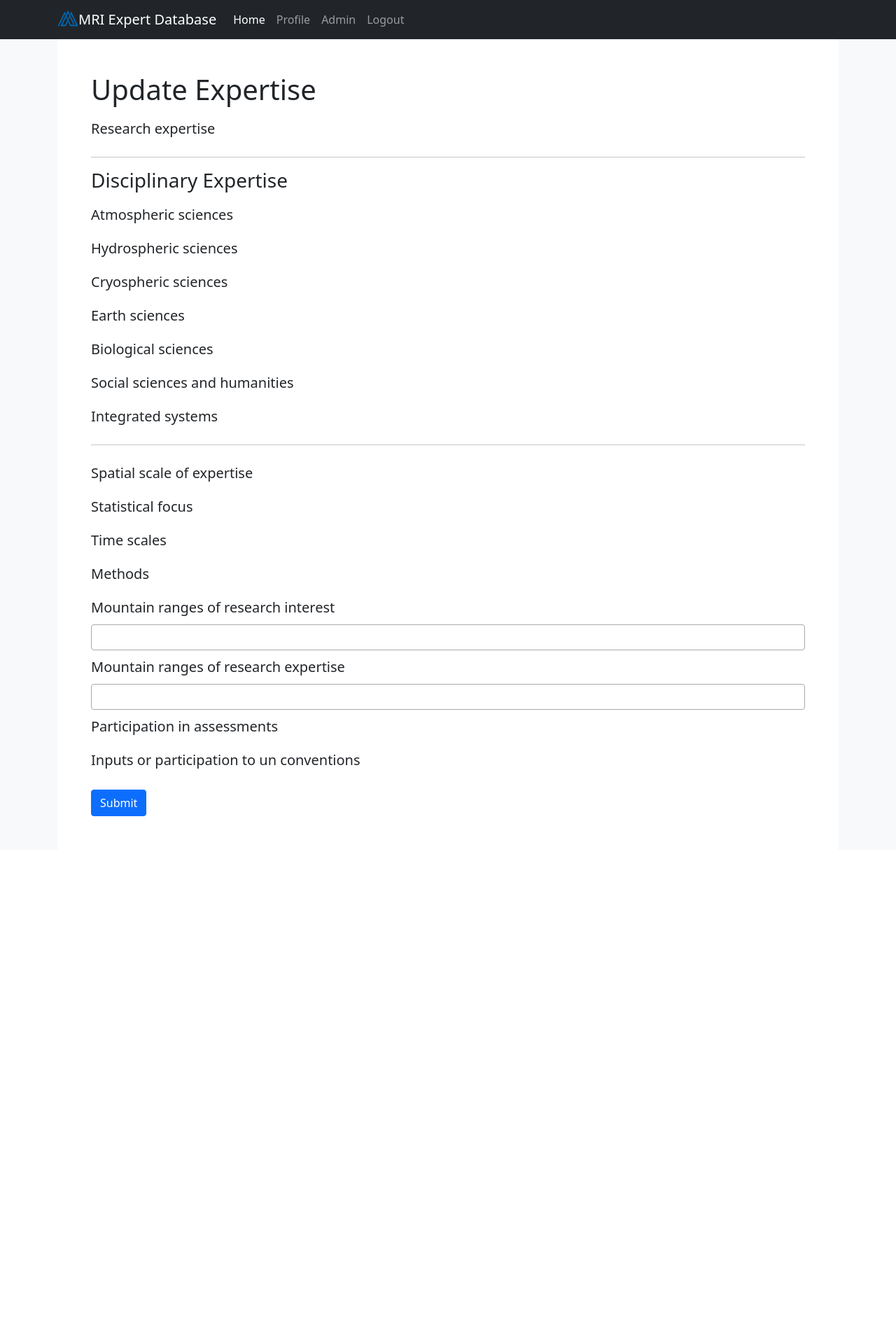
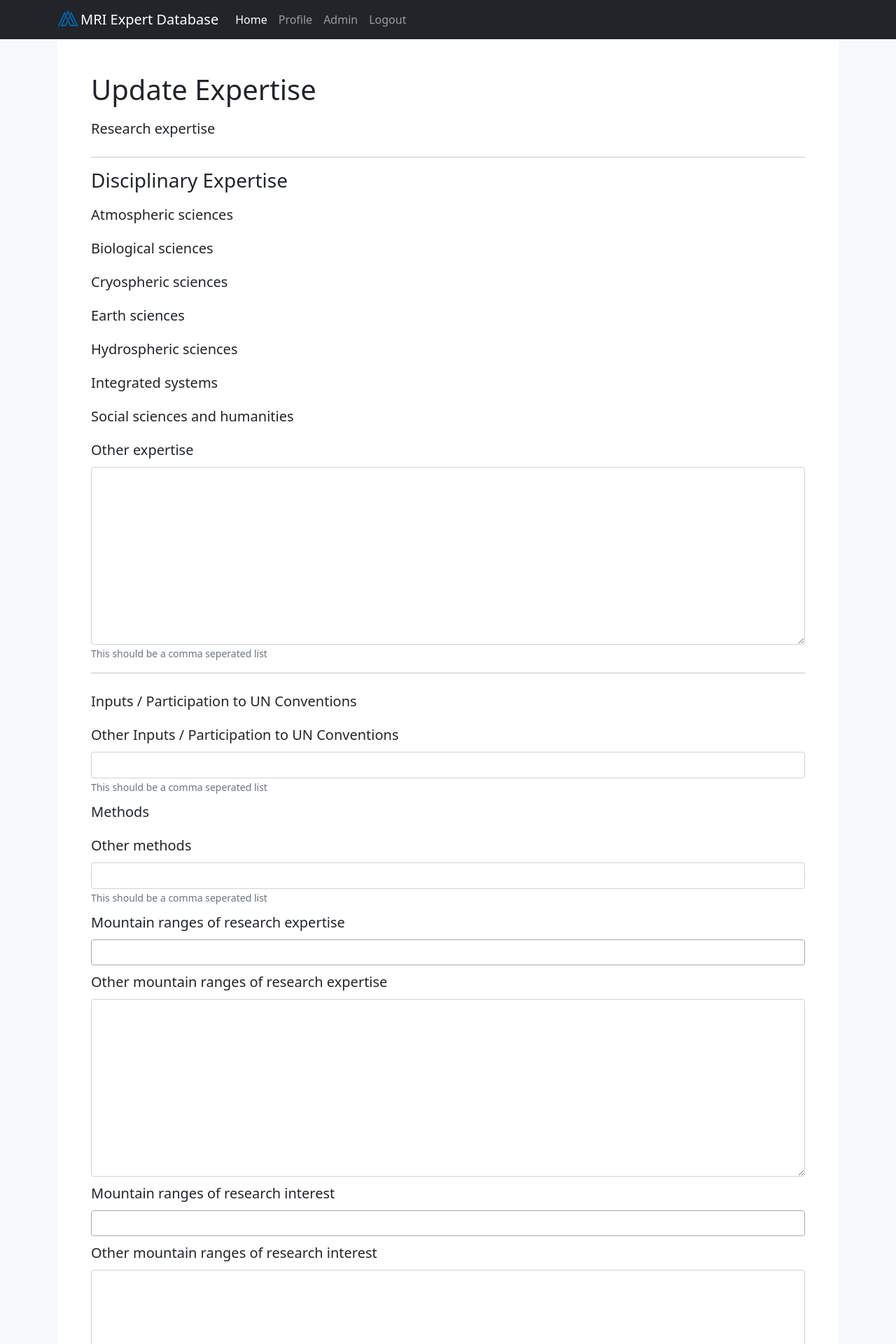
Before and after one commit to ungleich/mri-connect, a Django app: page /create-expertise/ in a window 1280 px wide. Shown: the top 1920 px of the page at 70% size. Before the commit the page ends 1166 px from the top, so only its background shows below. Run offline with Django 3.2, Linux system fonts and the light colour scheme; the visitor is signed in with stand-in values (Sample User, id 1); data that the repository does not hold is empty; parts of the project's set-up code (start-up, migrations or seed data) failed here and were passed over; some libraries are stand-ins or nearby versions.

Commit message:
Expertise fields reordered alphabetically
Added space before submit button in search

Added space after MRI logo and the brand name

Added individual expertise fields in Advanced search

Model's plural name are corrected

Admin links in navbar now visible to staff as well

```diff
--- a/expert_management/admin.py
+++ b/expert_management/admin.py
@@ -25,10 +25,10 @@ class ExpertiseAdmin(admin.ModelAdmin):
                 'more_detail_about_participation_in_assessments',
                 'inputs_or_participation_to_un_conventions',
                 'other_inputs_or_participation_to_un_conventions',
+                'mountain_ranges_of_research_expertise',
+                'other_mountain_ranges_of_research_expertise',
                 'mountain_ranges_of_research_interest',
                 'other_mountain_ranges_of_research_interest',
-                'mountain_ranges_of_research_expertise',
-                'other_mountain_ranges_of_research_expertise',
                 'user',
             ]
         }),
@@ -64,7 +64,7 @@ class ProjectInlineAdmin(admin.StackedInline):
 
 @admin.register(models.User)
 class UserAdmin(admin.ModelAdmin):
-    search_fields = ('first_name', 'last_name')
+    search_fields = ('first_name', 'last_name', 'username', 'email')
     inlines = (ExpertiseInlineAdmin, ProjectInlineAdmin)
 
 
--- a/expert_management/forms.py
+++ b/expert_management/forms.py
@@ -54,24 +54,45 @@ class ExpertiseForm(forms.ModelForm):
         self.helper.label_class = "col-form-label col-form-label-lg"
         self.helper.layout = Layout(
             Field('research_expertise'),
+
             HTML("<hr>"),
+
             HTML("<h3>Disciplinary Expertise</h3>"),
             Field('atmospheric_sciences'),
-            Field('hydrospheric_sciences'),
+            Field('biological_sciences'),
             Field('cryospheric_sciences'),
             Field('earth_sciences'),
-            Field('biological_sciences'),
+            Field('hydrospheric_sciences'),
+            Field('integrated_systems'),
             Field('social_sciences_and_humanities'),
-            Field('integrated_systems'),
+            Field('other_expertise'),
+
             HTML("<hr>"),
+
+            Field('inputs_or_participation_to_un_conventions'),
+            Field('other_inputs_or_participation_to_un_conventions'),
+
+            Field('methods'),
+            Field('other_methods'),
+
+            Field('mountain_ranges_of_research_expertise'),
+            Field('other_mountain_ranges_of_research_expertise'),
+
+            Field('mountain_ranges_of_research_interest'),
+            Field('other_mountain_ranges_of_research_interest'),
+
+            Field('participation_in_assessments'),
+            Field('other_participation_in_assessments'),
+            Field('more_detail_about_participation_in_assessments'),
+
             Field('spatial_scale_of_expertise'),
+            Field('other_spatial_scale_of_expertise'),
+
             Field('statistical_focus'),
+            Field('other_statistical_focus'),
+
             Field('time_scales'),
-            Field('methods'),
-            Field('mountain_ranges_of_research_interest'),
-            Field('mountain_ranges_of_research_expertise'),
-            Field('participation_in_assessments'),
-            Field('inputs_or_participation_to_un_conventions'),
+            Field('other_time_scales'),
         )
 
     class Meta:
@@ -97,6 +118,13 @@ class ExpertiseForm(forms.ModelForm):
 
 
 class SearchForm(forms.Form):
+    def __init__(self, *args, **kwargs):
+        super().__init__(*args, **kwargs)
+        self.helper = FormHelper(self)
+        self.helper.use_custom_control = False
+        self.helper.add_input(Submit("search", "Search"))
+        self.helper.label_class = "col-form-label"
+
     name = forms.CharField(required=False)
 
     # We are allowing custom choices (on client side) for the expertise field
@@ -116,30 +144,87 @@ class SearchForm(forms.Form):
             models.ResearchExpertise.objects.none()
         ).order_by("title")
     )
-    regions_of_expertise = forms.ModelChoiceField(
-        queryset=models.Mountain.objects.all(), required=False, widget=forms.SelectMultiple(attrs={'multiple': 'multiple'}),
+    mountain_ranges_of_research_expertise = forms.ModelChoiceField(
+        queryset=models.Mountain.objects.all(), required=False,
+        widget=forms.SelectMultiple(attrs={'multiple': 'multiple'}),
         label="Mountain Ranges of Research Expertise", to_field_name="name"
     )
 
 
 class AdvancedSearchForm(SearchForm):
-    regions_of_interest = forms.ModelChoiceField(
-        queryset=models.Mountain.objects.all(), required=False, widget=forms.SelectMultiple(attrs={'multiple': 'multiple'}),
+    expertise = None
+    mountain_ranges_of_research_interest = forms.ModelChoiceField(
+        queryset=models.Mountain.objects.all(), required=False,
+        widget=forms.SelectMultiple(attrs={'multiple': 'multiple'}),
         label="Mountain Ranges of Research Interest", to_field_name="name"
     )
+
+    research_expertise = forms.ModelChoiceField(
+        queryset=models.ResearchExpertise.objects.all(), required=False,
+        widget=forms.SelectMultiple(attrs={'multiple': 'multiple'}), to_field_name="title"
+    )
+    atmospheric_sciences = forms.ModelChoiceField(
+        queryset=models.AtmosphericSciences.objects.all(), required=False,
+        widget=forms.SelectMultiple(attrs={'multiple': 'multiple'}), to_field_name="title"
+    )
+    hydrospheric_sciences = forms.ModelChoiceField(
+        queryset=models.HydrosphericSciences.objects.all(), required=False,
+        widget=forms.SelectMultiple(attrs={'multiple': 'multiple'}), to_field_name="title"
+    )
+    cryospheric_sciences = forms.ModelChoiceField(
+        queryset=models.CryosphericSciences.objects.all(), required=False,
+        widget=forms.SelectMultiple(attrs={'multiple': 'multiple'}), to_field_name="title"
+    )
+    earth_sciences = forms.ModelChoiceField(
+        queryset=models.EarthSciences.objects.all(), required=False,
+        widget=forms.SelectMultiple(attrs={'multiple': 'multiple'}), to_field_name="title"
+    )
+    biological_sciences = forms.ModelChoiceField(
+        queryset=models.BiologicalSciences.objects.all(), required=False,
+        widget=forms.SelectMultiple(attrs={'multiple': 'multiple'}), to_field_name="title"
+    )
+    social_sciences_and_humanities = forms.ModelChoiceField(
+        queryset=models.SocialSciencesAndHumanities.objects.all(), required=False,
+        widget=forms.SelectMultiple(attrs={'multiple': 'multiple'}), to_field_name="title"
+    )
+    integrated_systems = forms.ModelChoiceField(
+        queryset=models.IntegratedSystems.objects.all(), required=False,
+        widget=forms.SelectMultiple(attrs={'multiple': 'multiple'}), to_field_name="title"
+    )
+    spatial_scale_of_expertise = forms.ModelChoiceField(
+        queryset=models.SpatialScaleOfExpertise.objects.all(), required=False,
+        widget=forms.SelectMultiple(attrs={'multiple': 'multiple'}), to_field_name="title"
+    )
+    statistical_focus = forms.ModelChoiceField(
+        queryset=models.StatisticalFocus.objects.all(), required=False,
+        widget=forms.SelectMultiple(attrs={'multiple': 'multiple'}), to_field_name="title"
+    )
+    time_scales = forms.ModelChoiceField(
+        queryset=models.TimeScales.objects.all(), required=False,
+        widget=forms.SelectMultiple(attrs={'multiple': 'multiple'}), to_field_name="title"
+    )
+    methods = forms.ModelChoiceField(
+        queryset=models.Methods.objects.all(), required=False,
+        widget=forms.SelectMultiple(attrs={'multiple': 'multiple'}), to_field_name="title"
+    )
+    participation_in_assessments = forms.ModelChoiceField(
+        queryset=models.ParticipationInAssessments.objects.all(), required=False,
+        widget=forms.SelectMultiple(attrs={'multiple': 'multiple'}), to_field_name="title"
+    )
+    inputs_or_participation_to_un_conventions = forms.ModelChoiceField(
+        queryset=models.InputsOrParticipationToUNConventions.objects.all(), required=False,
+        widget=forms.SelectMultiple(attrs={'multiple': 'multiple'}), to_field_name="title",
+        label="Inputs / Participation to UN Conventions"
+    )
+    other_expertise = forms.CharField(required=False)
+
     career_stage = forms.ChoiceField(
         choices=data.CareerStage.choices, required=False, widget=forms.SelectMultiple(attrs={'multiple': 'multiple'})
     )
     official_functions = forms.CharField(required=False)
     affiliation = forms.ModelChoiceField(
-        queryset=models.Affiliation.objects.all().order_by("name"), widget=forms.SelectMultiple(attrs={'multiple': 'multiple'}),
-        required=False, label="Affiliation", to_field_name="name"
+        queryset=models.Affiliation.objects.all().order_by("name"), required=False, label="Affiliation",
+        to_field_name="name", widget=forms.SelectMultiple(attrs={'multiple': 'multiple'}),
+
     )
     country = CountryField().formfield(required=False, label="Affiliation / Project Country")
-    participation_in_assessments = forms.ModelChoiceField(
-        queryset=models.ParticipationInAssessments.objects.all(), required=False, widget=forms.SelectMultiple(attrs={'multiple': 'multiple'})
-    )
-    inputs_or_participation_to_un_conventions = forms.ModelChoiceField(
-        label="Inputs / Participation to UN Conventions", queryset=models.InputsOrParticipationToUNConventions.objects.all(),
-        required=False, widget=forms.SelectMultiple(attrs={'multiple': 'multiple'})
-    )
--- a/expert_management/templates/expert_management/search.html
+++ b/expert_management/templates/expert_management/search.html
@@ -12,15 +12,13 @@
     <h1>Search</h1>
     <p class="lead">Need to search using more parameters, use <a href="{% url 'advanced-search' %}">Advanced Search</a></p>
     <form method="GET" action="{% url 'search-result' %}">
-        {{ form|crispy }}
-        <button type="submit" class="btn btn-primary">Search</button>
+        {% crispy form form.helper %}
     </form>
 </div>
 
 <script type="text/javascript">
     $(document).ready(function() {
-        $('#{{form.expertise.id_for_label}}').select2({tags: true});
-        $('#{{form.regions_of_expertise.id_for_label}}').select2();
+        [...$("select[multiple]")].forEach(select => $(`#${select.id}`).select2({tags: true}))
     });
 </script>
 {% endblock %}
--- a/expert_management/views.py
+++ b/expert_management/views.py
@@ -3,7 +3,8 @@ from django.contrib.auth import get_user_model
 from django.contrib.auth.mixins import LoginRequiredMixin
 from django.contrib.gis.db.models import F, Q, Value
 from django.db.models.functions import Concat
-from django.forms.models import fields_for_model
+from django.forms.models import fields_for_model, ModelMultipleChoiceField
+
 from django.shortcuts import redirect
 from django.urls import reverse_lazy
 from django.views import generic
@@ -12,8 +13,9 @@ from . import data
 from .forms import AdvancedSearchForm, ProjectForm, SearchForm, CustomUserCreationForm, ExpertiseForm
 from .models import Expertise, Project
 from .selector import get_user_profile
-from .utils.common import Q_if_truthy
+from .utils.common import Q_if_truthy, non_zero_keys
 from .utils.mailchimp import Mailchimp
+from .utils.importdata import classify_expertise
 
 
 class TitleMixin:
@@ -209,59 +211,60 @@ class SearchResultView(TitleMixin, generic.ListView):
     title = "Search Result"
 
     def get_queryset(self):
+        other_expertise_fields = [
+            "other_expertise", "other_spatial_scale_of_expertise", "other_statistical_focus",
+            "other_time_scales", "other_methods", "other_participation_in_assessments",
+            "more_detail_about_participation_in_assessments", "other_inputs_or_participation_to_un_conventions",
+            "other_mountain_ranges_of_research_interest", "other_mountain_ranges_of_research_expertise"
+        ]
+        expertise_fields = fields_for_model(
+            Expertise,
+            exclude=other_expertise_fields + [
+                "user",
+                "mountain_ranges_of_research_expertise",
+                "mountain_ranges_of_research_interest"
+            ]
+        )
+
         name = self.request.GET.get("name", "")
         expertise = self.request.GET.getlist("expertise", [])
-        regions_of_expertise = self.request.GET.getlist("regions_of_expertise", [])
-        regions_of_interest = self.request.GET.getlist("regions_of_interest", [])
-        participation_in_assessments = self.request.GET.getlist("participation_in_assessments", [])
-        inputs_or_participation_to_un_conventions = self.request.GET.getlist("inputs_or_participation_to_un_conventions", [])
+        regions_of_expertise = self.request.GET.getlist("mountain_ranges_of_research_expertise", [])
+        regions_of_interest = self.request.GET.getlist("mountain_ranges_of_research_interest", [])
         official_functions = self.request.GET.get("official_functions", "")
         career_stages = self.request.GET.getlist("career_stage", [])
         affiliation = self.request.GET.get("affiliation", "")
         country = self.request.GET.get("country", "")
 
-        other_expertise_fields = [
-            "other_expertise", "other_spatial_scale_of_expertise", "other_statistical_focus",
-            "other_time_scales", "other_methods", "other_participation_in_assessments",
-            "more_detail_about_participation_in_assessments", "other_inputs_or_participation_to_un_conventions"
-        ]
+        form_data = non_zero_keys({
+            field_name: self.request.GET.get(field_name, "") if not isinstance(field, ModelMultipleChoiceField)
+                                                             else self.request.GET.getlist(field_name, [])
+            for field_name, field in expertise_fields.items()
+        } if not expertise else classify_expertise(expertise))
 
         queryset = get_user_model().objects.annotate(full_name=Concat(F("first_name"), Value(" "), F("last_name")))
-        editable_expertise_fields = [
-            "research_expertise", "atmospheric_sciences", "hydrospheric_sciences", "cryospheric_sciences",
-            "earth_sciences", "biological_sciences", "social_sciences_and_humanities",
-            "integrated_systems", "spatial_scale_of_expertise", "statistical_focus",
-            "time_scales", "methods", "participation_in_assessments",
-            "inputs_or_participation_to_un_conventions",
-        ]
-
         query = Q()
 
-        for field in editable_expertise_fields:
-            query |= Q_if_truthy(**{f"expertise__{field}__title__in": expertise})
+        for field in form_data:
+            query |= Q_if_truthy(**{f"expertise__{field}__title__in": form_data[field]})
 
         for field in map(lambda s: f"expertise__{s}__icontains", other_expertise_fields):
-            query |= Q_if_truthy(**{field: expertise})
+            query |= Q_if_truthy(**{field: " ".join(expertise)})
 
         query |= Q_if_truthy(full_name__icontains=name)
         query |= Q_if_truthy(official_functions__icontains=official_functions)
         query |= Q_if_truthy(affiliations__name__icontains=affiliation)
         query |= Q_if_truthy(affiliations__country=country)
         query |= Q_if_truthy(projects__country=country)
+        query |= Q_if_truthy(career_stage__in=career_stages)
 
-        for region in regions_of_expertise:
-            query |= Q_if_truthy(expertise__mountain_ranges_of_research_expertise__name=region)
-            query |= Q_if_truthy(expertise__other_mountain_ranges_of_research_expertise__icontains=region)
+        query |= Q_if_truthy(expertise__mountain_ranges_of_research_expertise__name__in=regions_of_expertise)
+        query |= Q_if_truthy(
+            expertise__other_mountain_ranges_of_research_expertise__icontains=" ".join(regions_of_expertise)
+        )
 
-        for region in regions_of_interest:
-            query |= Q_if_truthy(expertise__mountain_ranges_of_research_interest__name=region)
-            query |= Q_if_truthy(expertise__other_mountain_ranges_of_research_interest__icontains=region)
+        query |= Q_if_truthy(expertise__mountain_ranges_of_research_interest__name__in=regions_of_interest)
+        query |= Q_if_truthy(
+            expertise__other_mountain_ranges_of_research_interest__icontains=" ".join(regions_of_interest)
+        )
 
-        for career_stage in career_stages:
-            query |= Q_if_truthy(career_stage=career_stage)
-
-        query |= Q_if_truthy(expertise__participation_in_assessments__overlap=participation_in_assessments)
-        query |= Q_if_truthy(expertise__inputs_or_participation_to_un_conventions__overlap=inputs_or_participation_to_un_conventions)
-        query &= Q_if_truthy(is_public=True)
-
-        return queryset.filter(query).distinct()
+        return queryset.filter(query & Q(is_public=True)).distinct() if query else queryset.none()
--- a/templates/base.html
+++ b/templates/base.html
@@ -16,7 +16,7 @@
       <header>
         <nav class="navbar navbar-expand-lg navbar-dark bg-dark">
             <div class="container">
-                <a class="navbar-brand" href="{% url 'search' %}"><img src="{% static 'assets/logo.png' %}" width="30" height="24"  class="d-inline-block align-text-top" />MRI Expert Database</a>
+                <a class="navbar-brand" href="{% url 'search' %}"><img src="{% static 'assets/logo.png' %}" width="30" height="24" style="margin-right: 3px;" class="d-inline-block align-text-top" />MRI Expert Database</a>
                 <button class="navbar-toggler" type="button" data-bs-toggle="collapse" data-bs-target="#navbarSupportedContent" aria-controls="navbarSupportedContent" aria-expanded="false" aria-label="Toggle navigation">
                     <span class="navbar-toggler-icon"></span>
                 </button>
@@ -33,7 +33,7 @@
                         <li class="nav-item">
                           <a class="nav-link" href="{% url 'my-profile' %}">Profile</a>
                         </li>
-                        {% if request.user.is_superuser %}
+                        {% if request.user.is_staff %}
                           <li class="nav-item">
                             <a class="nav-link" href="{% url 'admin:index' %}">Admin</a>
                           </li>
```
Also changed, not shown: expert_management/management/commands/importdata.py (+7 -3 lines), expert_management/models.py (+64 -11 lines), expert_management/templates/expert_management/advanced-search.html (+2 -9 lines), expert_management/templates/expert_management/profile.html (+59 -50 lines), expert_management/migrations/0005_auto_20210203_1335.py (added).
